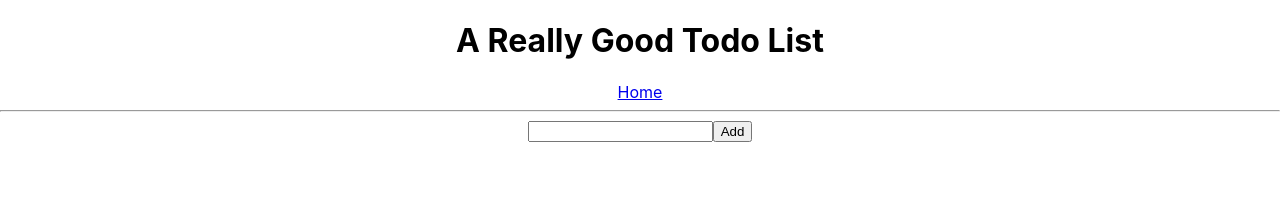
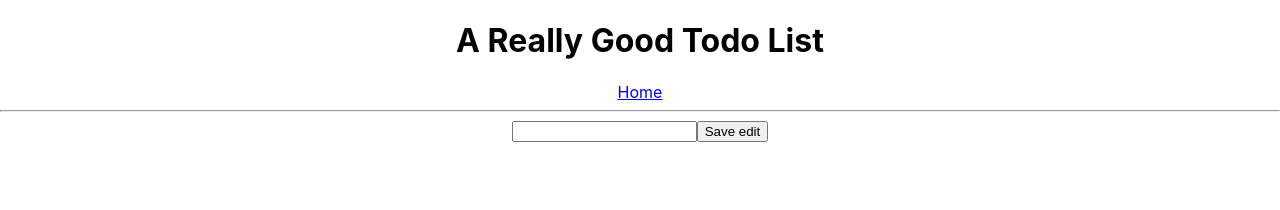
Before and after one commit to tian142/redux-toolkit-CRUD-todo-2, a React (Create React App) app: page /edit/1 in a window 1280 px wide. Before the commit this address led to /. Shown: the top 210 px of the page. Built offline with nearby package versions, Linux system fonts and the light colour scheme.

Commit message:
completed editTodo reducer in todoSlice

```diff
--- a/src/App.js
+++ b/src/App.js
@@ -3,6 +3,7 @@ import "./App.css"
 import { InsertTodo } from "./features/todo/InsertTodo"
 import { TodoList } from "./features/todo/TodoList"
 import { SingleTodo } from "./features/todo/SingleTodo"
+import { EditTodo } from "./features/todo/EditTodo"
 import { Navbar } from "./Navbar"
 
 import {
@@ -29,6 +30,7 @@ function App() {
             )}
           />
           <Route exact path="/todo/:todoId" component={SingleTodo} />
+          <Route exact path="/edit/:todoId" component={EditTodo} />
           <Redirect to="/" />
         </Switch>
       </Router>
--- /dev/null
+++ b/src/features/todo/EditTodo.js
@@ -0,0 +1,10 @@
+import React from "react"
+
+export const EditTodo = () => {
+  return (
+    <div>
+      <input />
+      <button>Save edit</button>
+    </div>
+  )
+}
--- a/src/features/todo/todoSlice.js
+++ b/src/features/todo/todoSlice.js
@@ -20,6 +20,13 @@ const todoSlice = createSlice({
     deleteTodo: (state, action) => {
       state.splice(action.payload, 1)
     },
+    editTodo: (state, action) => {
+      const { id, todo } = action.payload
+      const existingTodo = state.find((todo) => todo.id === id)
+      if (existingTodo) {
+        existingTodo.todo = todo
+      }
+    },
   },
 })
 
```
